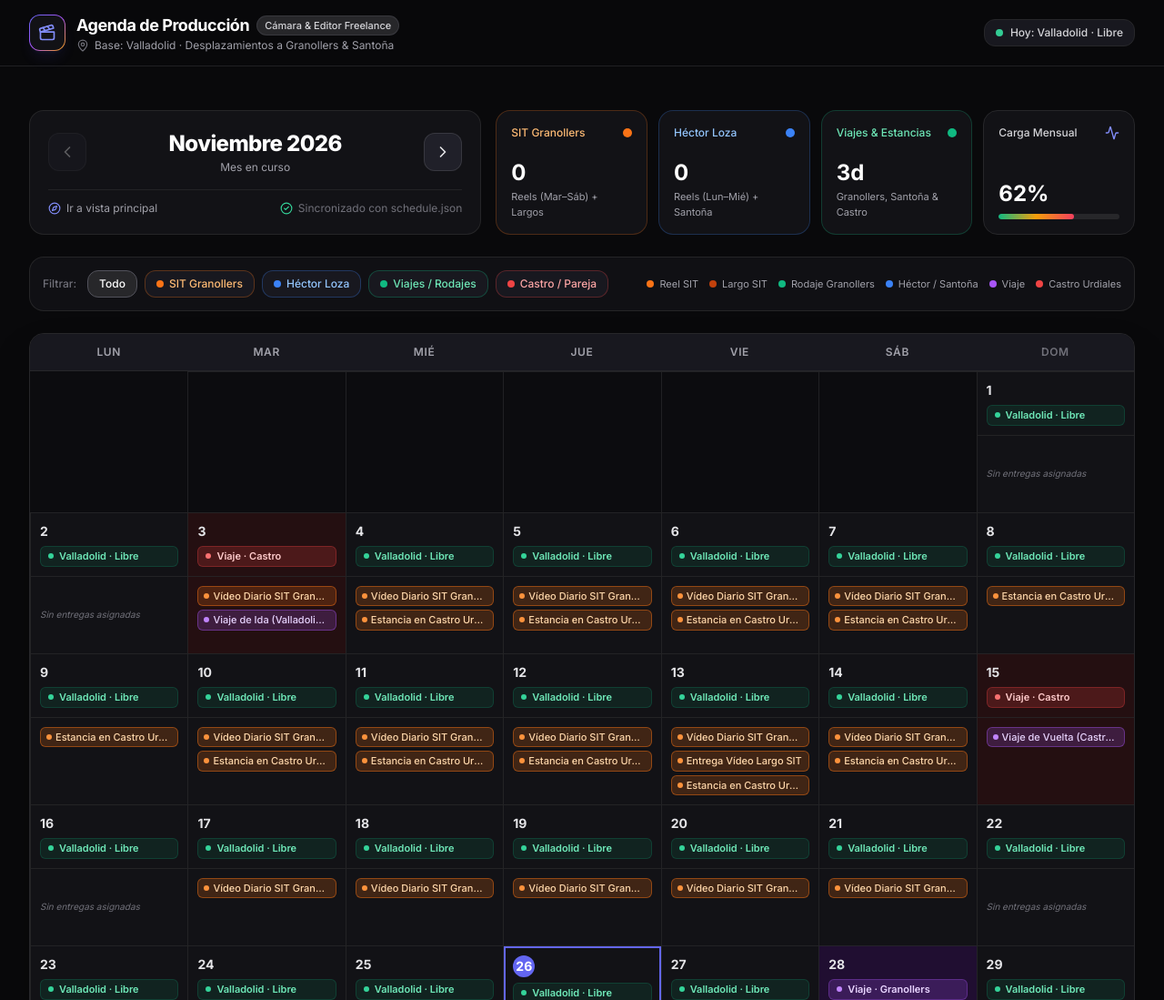
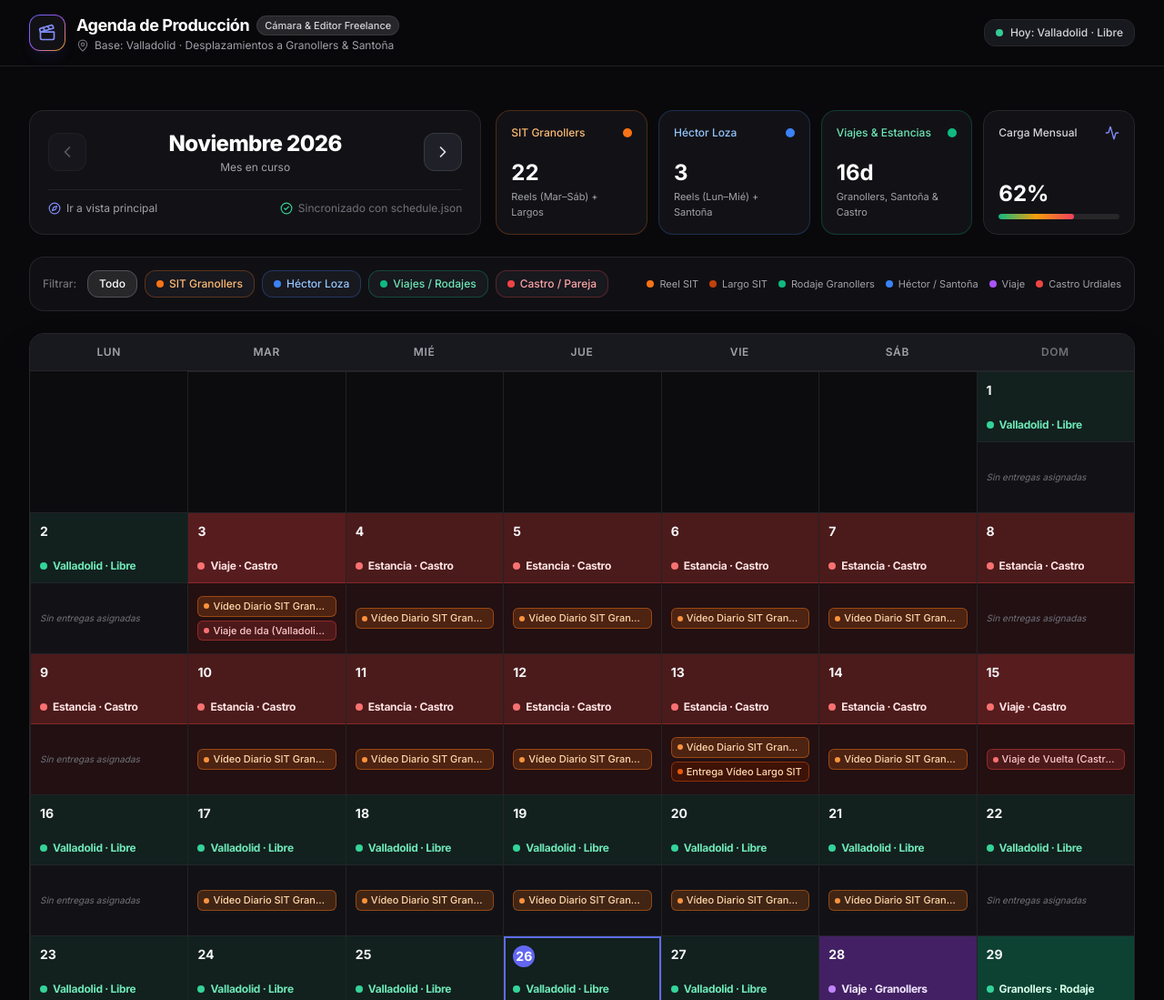
Before and after one commit to fotovideorostik/agenda-edicion-grabacion, a plain HTML site: page index.html in a window 1280 px wide. Shown: the top 1099 px of the page at 91% size. Drawn offline with nearby package versions, Linux system fonts and the light colour scheme.

Commit message:
Update index.html

```diff
--- a/index.html
+++ b/index.html
@@ -692,9 +692,12 @@
       long_video: 'Entrega Vídeo Largo',
       editing: 'Edición Vídeo Largo',
       shoot_granollers: 'Rodaje Granollers (07h–19h)',
+      stay_shoot: 'Rodaje Granollers (07h–19h)',
       shoot_hector: 'Rodaje Héctor en Santoña',
+      shoot: 'Rodaje Héctor en Santoña',
       travel_full: 'Viaje (Día Completo)',
-      stay_castro: 'Estancia en Castro Urdiales'
+      stay_castro: 'Estancia en Castro Urdiales',
+      stay_couple: 'Estancia en Castro Urdiales'
     };
 
     const state = {
@@ -814,7 +817,7 @@
         if (res.ok) {
           const data = await res.json();
           if (data && Array.isArray(data.events)) {
-            state.events = data.events;
+            state.events = data.events.map(normalizeEventSchema);
             localStorage.setItem('freelance_schedule_cache', JSON.stringify(state.events));
             syncLabel.innerHTML = `<i data-lucide="check-circle-2" class="w-3.5 h-3.5 text-emerald-400"></i><span>Sincronizado con schedule.json</span>`;
             return;
@@ -828,7 +831,7 @@
       const cached = localStorage.getItem('freelance_schedule_cache');
       if (cached) {
         try {
-          state.events = JSON.parse(cached);
+          state.events = JSON.parse(cached).map(normalizeEventSchema);
           syncLabel.innerHTML = `<i data-lucide="hard-drive" class="w-3.5 h-3.5 text-indigo-400"></i><span>Caché local del navegador</span>`;
           return;
         } catch (e) {
@@ -840,6 +843,29 @@
       state.events = buildDefaultRealisticSchedule();
       localStorage.setItem('freelance_schedule_cache', JSON.stringify(state.events));
       syncLabel.innerHTML = `<i data-lucide="sparkles" class="w-3.5 h-3.5 text-amber-400"></i><span>Plantilla base cargada</span>`;
+    }
+
+    /**
+     * Normaliza tanto los eventos generados por la app como los del schedule.json existente
+     * (category: 'sit' | 'travel_shoot', type: 'stay_couple' | 'stay_shoot' | 'shoot')
+     */
+    function normalizeEventSchema(ev) {
+      const rawCat = ev.client || ev.category || 'granollers';
+      let client = rawCat;
+      if (rawCat === 'sit') client = 'granollers';
+      if (rawCat === 'travel_shoot') client = 'travel';
+
+      let type = ev.type;
+      if (type === 'stay_couple') type = 'stay_castro';
+      if (type === 'stay_shoot') type = 'shoot_granollers';
+      if (type === 'shoot' && client === 'hector') type = 'shoot_hector';
+
+      return {
+        ...ev,
+        client,
+        category: rawCat,
+        type
+      };
     }
 
     function saveLocalCache(markUnsaved = true) {
@@ -954,7 +980,7 @@
      */
     function getEventStyle(ev) {
       // Rodaje / Estancia intensiva en Granollers -> Verde
-      if (ev.type === 'shoot_granollers') {
+      if (ev.type === 'shoot_granollers' || ev.type === 'stay_shoot') {
         return {
           bg: 'bg-emerald-500/20',
           border: 'border-emerald-500/40',
@@ -964,7 +990,7 @@
       }
 
       // Castro Urdiales (Viajes a Castro y Estancia con pareja) -> Rojo
-      if (ev.client === 'personal' || ev.type === 'stay_castro') {
+      if (ev.client === 'personal' || ev.type === 'stay_castro' || ev.type === 'stay_couple') {
         return {
           bg: 'bg-red-500/20',
           border: 'border-red-500/40',
@@ -984,7 +1010,7 @@
       }
 
       // Héctor Loza (Reels y Rodaje en Santoña) -> Azul
-      if (ev.client === 'hector' || ev.type === 'shoot_hector') {
+      if (ev.client === 'hector' || ev.type === 'shoot_hector' || ev.type === 'shoot') {
         return {
           bg: 'bg-blue-500/20',
           border: 'border-blue-500/40',
@@ -1023,9 +1049,9 @@
     }
 
     function getEventWeight(ev) {
-      if (ev.type === 'stay_castro') return 0;
+      if (ev.type === 'stay_castro' || ev.type === 'stay_couple') return 0;
       if (typeof ev.weight === 'number') return ev.weight;
-      if (ev.type === 'shoot_granollers' || ev.type === 'shoot_hector') return 2;
+      if (['shoot_granollers', 'stay_shoot', 'shoot_hector', 'shoot'].includes(ev.type)) return 2;
       return 1;
     }
 
@@ -1034,15 +1060,15 @@
     }
 
     /**
-     * Determina la mitad superior de cada día (Localización y tintado de casilla):
-     * - Viajando (Granollers en morado / Castro en rojo)
+     * Determina la mitad superior de cada día (Localización ocupando toda la mitad superior):
      * - En Granollers grabando (verde)
      * - En Santoña grabando con Héctor (azul)
-     * - En Castro Urdiales (rojo)
-     * - En Valladolid · Libre (base)
+     * - Viajando (Granollers en morado / Castro en rojo)
+     * - En Castro Urdiales · Estancia (rojo)
+     * - Valladolid · Libre (base)
      */
     function getDayLocationInfo(dayEvents) {
-      const hasGranollersShoot = dayEvents.some(e => e.type === 'shoot_granollers');
+      const hasGranollersShoot = dayEvents.some(e => e.type === 'shoot_granollers' || e.type === 'stay_shoot');
       if (hasGranollersShoot) {
         return {
           label: 'En Granollers grabando',
@@ -1050,13 +1076,14 @@
           sub: 'Jornada de grabación SIT (07:00–19:00)',
           isValladolid: false,
           cellTint: 'bg-emerald-950/35',
-          topBarTint: 'bg-emerald-500/20 text-emerald-200 border-emerald-500/30',
+          topHalfBg: 'bg-emerald-500/25 border-emerald-500/35',
+          topText: 'text-emerald-100',
           dot: 'bg-emerald-400',
           pill: 'Grabando'
         };
       }
 
-      const hasHectorShoot = dayEvents.some(e => e.type === 'shoot_hector');
+      const hasHectorShoot = dayEvents.some(e => e.type === 'shoot_hector' || e.type === 'shoot');
       if (hasHectorShoot) {
         return {
           label: 'En Santoña · Rodaje Héctor',
@@ -1064,7 +1091,8 @@
           sub: 'Jornada de grabación Barbería & Escuela',
           isValladolid: false,
           cellTint: 'bg-blue-950/35',
-          topBarTint: 'bg-blue-500/20 text-blue-200 border-blue-500/30',
+          topHalfBg: 'bg-blue-500/25 border-blue-500/35',
+          topText: 'text-blue-100',
           dot: 'bg-blue-400',
           pill: 'Grabando'
         };
@@ -1077,10 +1105,11 @@
           return {
             label: 'Viajando · Castro Urdiales',
             shortLabel: 'Viaje · Castro',
-            sub: travelEvent.title || 'Desplazamiento en transporte público',
+            sub: travelEvent.title || 'Desplazamiento a Castro Urdiales',
             isValladolid: false,
             cellTint: 'bg-red-950/35',
-            topBarTint: 'bg-red-500/20 text-red-200 border-red-500/30',
+            topHalfBg: 'bg-red-500/25 border-red-500/35',
+            topText: 'text-red-100',
             dot: 'bg-red-400',
             pill: 'Viajando'
           };
@@ -1091,21 +1120,23 @@
           sub: travelEvent.title || 'Desplazamiento en transporte público',
           isValladolid: false,
           cellTint: 'bg-purple-950/35',
-          topBarTint: 'bg-purple-500/20 text-purple-200 border-purple-500/30',
+          topHalfBg: 'bg-purple-500/25 border-purple-500/35',
+          topText: 'text-purple-100',
           dot: 'bg-purple-400',
           pill: 'Viajando'
         };
       }
 
-      const hasCastroStay = dayEvents.some(e => e.type === 'stay_castro');
+      const hasCastroStay = dayEvents.some(e => e.type === 'stay_castro' || e.type === 'stay_couple');
       if (hasCastroStay) {
         return {
-          label: 'En Castro Urdiales',
-          shortLabel: 'Castro Urdiales',
-          sub: 'Estancia en casa de mi pareja',
+          label: 'En Castro Urdiales · Estancia',
+          shortLabel: 'Estancia · Castro',
+          sub: 'En casa de mi pareja en Castro Urdiales',
           isValladolid: false,
           cellTint: 'bg-red-950/30',
-          topBarTint: 'bg-red-500/20 text-red-200 border-red-500/30',
+          topHalfBg: 'bg-red-500/20 border-red-500/35',
+          topText: 'text-red-100',
           dot: 'bg-red-400',
           pill: 'Estancia'
         };
@@ -1117,7 +1148,8 @@
         sub: 'En base · Disponible para edición/reuniones',
         isValladolid: true,
         cellTint: 'bg-studio-900',
-        topBarTint: 'bg-emerald-500/10 text-emerald-300 border-emerald-500/20',
+        topHalfBg: 'bg-emerald-500/[0.08] border-zinc-800/80',
+        topText: 'text-emerald-300',
         dot: 'bg-emerald-400',
         pill: 'Libre'
       };
@@ -1127,7 +1159,7 @@
      * Filtra los eventos que representan trabajo efectivo (excluyendo estancias sin carga laboral)
      */
     function getWorkEvents(dayEvents) {
-      return dayEvents.filter(ev => ev.type !== 'stay_castro');
+      return dayEvents.filter(ev => ev.type !== 'stay_castro' && ev.type !== 'stay_couple');
     }
 
     /**
@@ -1208,7 +1240,7 @@
       // Días únicos fuera de Valladolid (viajes, rodajes fuera o estancia en Castro)
       const awayDates = new Set(
         monthEvents
-          .filter(e => ['travel_full', 'shoot_granollers', 'shoot_hector', 'stay_castro'].includes(e.type))
+          .filter(e => ['travel_full', 'shoot_granollers', 'stay_shoot', 'shoot_hector', 'shoot', 'stay_castro', 'stay_couple'].includes(e.type))
           .map(e => e.date)
       );
 
@@ -1253,10 +1285,10 @@
         // Filtrar eventos visibles según filtro activo
         const filteredEvents = allDayEvents.filter(ev => {
           if (state.activeFilter === 'all') return true;
-          if (state.activeFilter === 'granollers') return ev.client === 'granollers' || ev.type === 'shoot_granollers';
-          if (state.activeFilter === 'hector') return ev.client === 'hector' || ev.type === 'shoot_hector';
-          if (state.activeFilter === 'travel') return ['travel_full', 'shoot_granollers', 'shoot_hector'].includes(ev.type);
-          if (state.activeFilter === 'personal') return ev.client === 'personal' || ev.type === 'stay_castro';
+          if (state.activeFilter === 'granollers') return ev.client === 'granollers' || ev.type === 'shoot_granollers' || ev.type === 'stay_shoot';
+          if (state.activeFilter === 'hector') return ev.client === 'hector' || ev.type === 'shoot_hector' || ev.type === 'shoot';
+          if (state.activeFilter === 'travel') return ['travel_full', 'shoot_granollers', 'stay_shoot', 'shoot_hector', 'shoot'].includes(ev.type);
+          if (state.activeFilter === 'personal') return ev.client === 'personal' || ev.type === 'stay_castro' || ev.type === 'stay_couple';
           return true;
         });
 
@@ -1267,36 +1299,36 @@
         const cell = document.createElement('button');
         cell.type = 'button';
         cell.onclick = () => openDayModal(dateStr);
-        cell.className = `calendar-cell text-left min-h-[135px] sm:min-h-[155px] ${locInfo.cellTint} flex flex-col justify-between focus:outline-none relative group ${
+        cell.className = `calendar-cell text-left min-h-[135px] sm:min-h-[155px] ${locInfo.cellTint} grid grid-rows-2 focus:outline-none relative group ${
           isToday ? 'ring-2 ring-inset ring-indigo-500' : ''
         }`;
 
-        // MITAD SUPERIOR: Número de día + Localización
+        // MITAD SUPERIOR: Ocupa toda la mitad superior con el estado/localización (sin cápsula)
         const topHalf = document.createElement('div');
-        topHalf.className = 'w-full p-2 sm:p-2.5 border-b border-zinc-800/80 flex flex-col justify-between gap-1.5 min-h-[54px]';
+        topHalf.className = `w-full h-full p-2 sm:p-2.5 border-b flex flex-col justify-between ${locInfo.topHalfBg}`;
 
         topHalf.innerHTML = `
           <div class="flex items-center justify-between gap-1">
             <span class="text-xs sm:text-sm font-bold ${
               isToday
                 ? 'w-6 h-6 rounded-full bg-indigo-500 text-white flex items-center justify-center'
-                : 'text-zinc-200'
+                : 'text-zinc-100'
             }">${dayNumber}</span>
             ${state.isAdmin ? `<span class="opacity-0 group-hover:opacity-100 text-[10px] text-indigo-300 font-medium transition">+ Editar</span>` : ''}
           </div>
-          <div class="inline-flex items-center gap-1.5 px-2 py-0.5 rounded-md border text-[10px] sm:text-[11px] font-semibold truncate ${locInfo.topBarTint}">
-            <span class="w-1.5 h-1.5 rounded-full shrink-0 ${locInfo.dot}"></span>
+          <div class="flex items-center gap-1.5 text-[11px] sm:text-xs font-bold tracking-tight ${locInfo.topText}">
+            <span class="w-2 h-2 rounded-full shrink-0 ${locInfo.dot}"></span>
             <span class="truncate">${locInfo.shortLabel}</span>
           </div>
         `;
 
         // MITAD INFERIOR: Carga de trabajo del día
         const bottomHalf = document.createElement('div');
-        bottomHalf.className = 'w-full flex-1 p-2 sm:p-2.5 flex flex-col gap-1 overflow-hidden';
+        bottomHalf.className = 'w-full h-full p-2 sm:p-2.5 flex flex-col justify-center gap-1 overflow-hidden';
 
         if (groupedWork.length === 0) {
           bottomHalf.innerHTML = `
-            <span class="text-[10px] text-zinc-500 italic my-auto">Sin entregas asignadas</span>
+            <span class="text-[10px] text-zinc-500 italic">Sin entregas asignadas</span>
           `;
         } else {
           const maxVisible = 3;
@@ -1491,9 +1523,9 @@
       const presetInput = document.getElementById('edit-preset-mode');
       presetInput.value = '';
 
-      if (['travel_full', 'shoot_granollers', 'shoot_hector'].includes(type)) {
+      if (['travel_full', 'shoot_granollers', 'stay_shoot', 'shoot_hector', 'shoot'].includes(type)) {
         fullDayCheck.checked = true;
-      } else if (type === 'stay_castro') {
+      } else if (type === 'stay_castro' || type === 'stay_couple') {
         fullDayCheck.checked = false;
       }
     }
```
